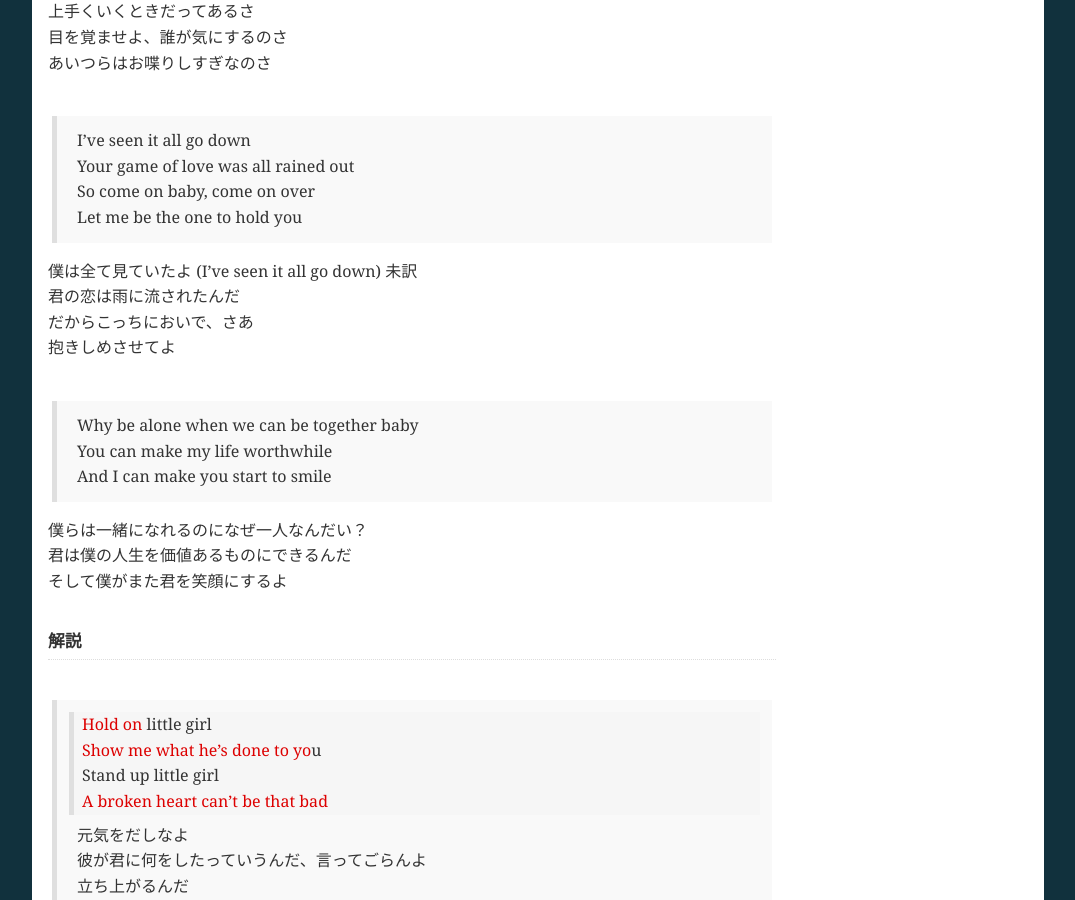
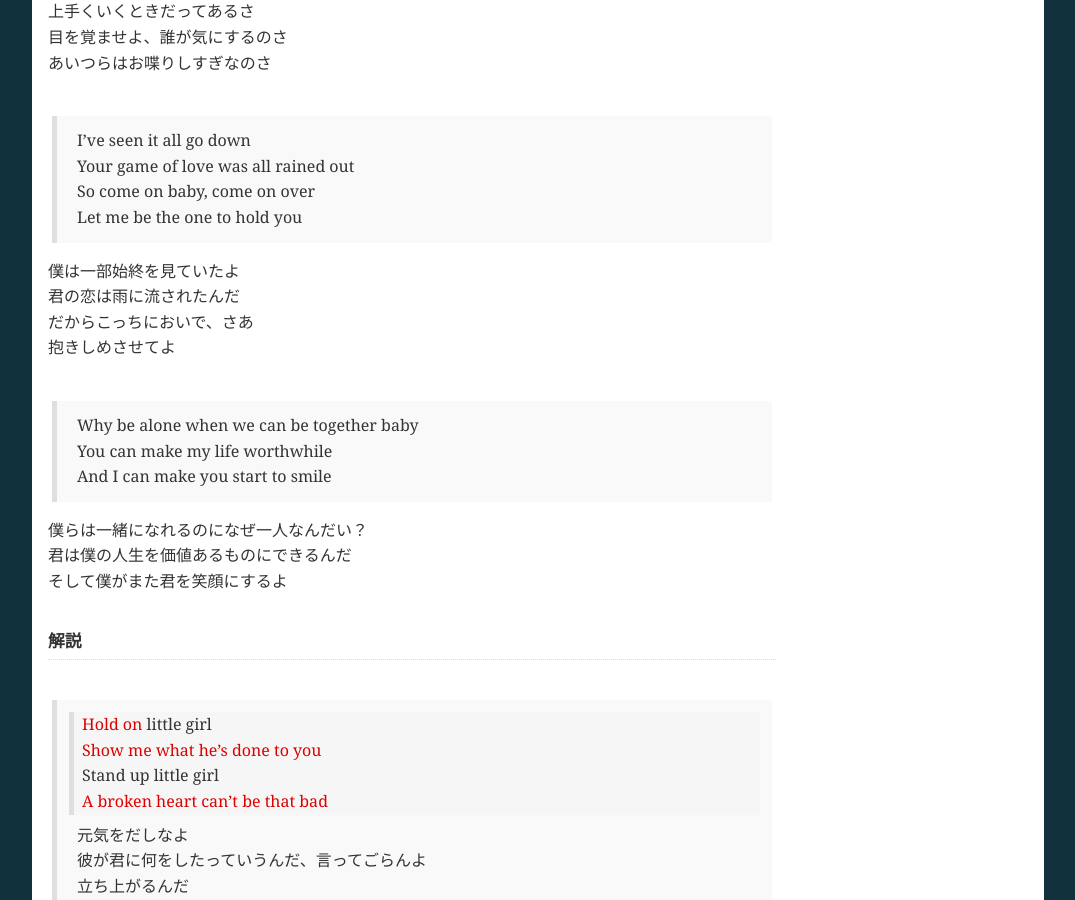
Before and after one commit to tetsuwo/en-study, a Jekyll site: the page built from _posts/2023-01-02-to-be-with-you-mrbig.md, in a window 1280 px wide and 900 px high, scrolled down 5042 px. Shown: the whole window, without its empty margins (102-1177 px from the left). Built offline with Jekyll 4.4.1, drawn with Linux system fonts in a browser that asks for light colours.

Commit message:
fix: unconnected link

```diff
--- a/_posts/2023-01-02-to-be-with-you-mrbig.md
+++ b/_posts/2023-01-02-to-be-with-you-mrbig.md
@@ -189,8 +189,7 @@
 > So come on baby, come on over
 > Let me be the one to hold you
 
-僕は全て見ていたよ
-(I've seen it all go down) 未訳
+僕は一部始終を見ていたよ
 君の恋は雨に流されたんだ
 だからこっちにおいで、さあ
 抱きしめさせてよ
@@ -208,7 +207,7 @@
 ### 解説
 
 >> **Hold on** little girl
->> **Show me what he's done to yo**u
+>> **Show me what he's done to you**
 >> Stand up little girl
 >> **A broken heart can't be that bad**
 >
@@ -274,7 +273,7 @@
 いわゆる英語の色の感情の意味だと `green` は「嫉妬」、`blue` は「憂鬱」となりそうだが、もしかしたらポジティブかもしれないとも思いました。
 
 もしかすると「落ち着いて穏やかな気持ち待っていたよ」かもしれない。
-（その考察は [こちら](/posts/20230102/color-meanings-of-mood-ring.html) から）
+（その考察は [こちら](/post/20230102/color-meanings-of-mood-ring.html) から）
 
 
 >> Build up your confidence
```
